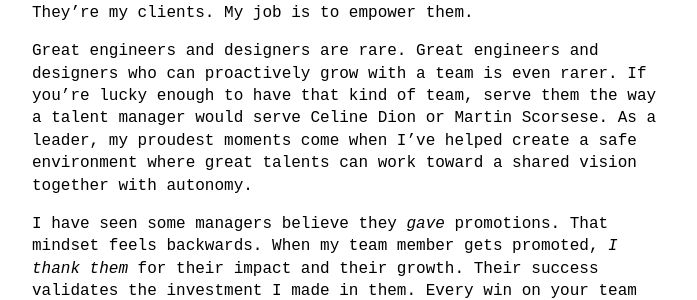
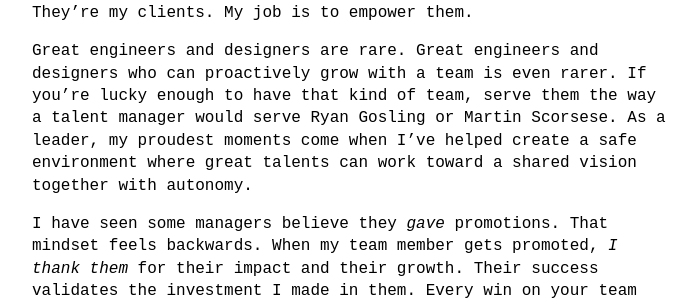
Before and after one commit to SuperShinyEyes/supershinyeyes.github.io, a Jekyll site: the page built from index.md, in a window 1280 px wide and 900 px high, scrolled down 11445 px. Shown: the part 218-518 px from the top of the window, without its empty margins (288-985 px from the left). Built offline with Jekyll 4.4.1, drawn with Linux system fonts in a browser that asks for light colours.

Commit message:
Change names

```diff
--- a/index.md
+++ b/index.md
@@ -278,7 +278,7 @@ Before you do anything as a leader, check your mindset.
 
 In tech, we often call people managers _line managers_. They approve PTO, submit promotions, and run one-on-ones. I prefer the term **Talent Management**, used in the entertainment industry for managing stars. It reminds me that my teammates are not my underlings. They're my clients. My job is to empower them.
 
-Great engineers and designers are rare. Great engineers and designers who can proactively grow with a team is even rarer. If you're lucky enough to have that kind of team, serve them the way a talent manager would serve Celine Dion or Martin Scorsese. As a leader, my proudest moments come when I've helped create a safe environment where great talents can work toward a shared vision together with autonomy.
+Great engineers and designers are rare. Great engineers and designers who can proactively grow with a team is even rarer. If you're lucky enough to have that kind of team, serve them the way a talent manager would serve Ryan Gosling or Martin Scorsese. As a leader, my proudest moments come when I've helped create a safe environment where great talents can work toward a shared vision together with autonomy.
 
 I have seen some managers believe they _gave_ promotions. That mindset feels backwards. When my team member gets promoted, _I thank them_ for their impact and their growth. Their success validates the investment I made in them. Every win on your team becomes part of your legacy. Celebrate it together.
 
```
